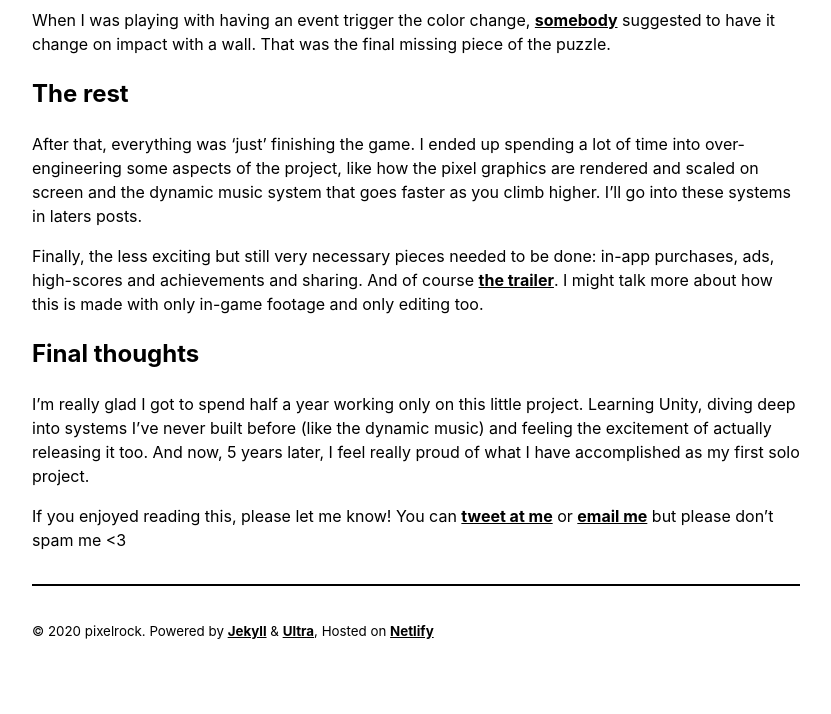
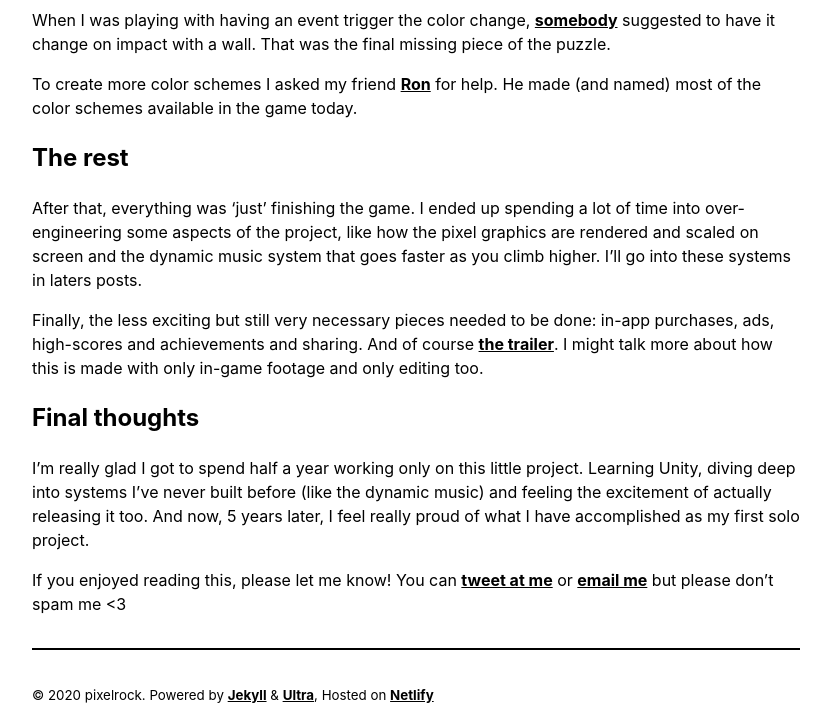
Before and after one commit to PimCoumans/pixelrock-nl, a Jekyll site: the page built from _posts/2020-09-03-making-jumpy-wall-part-1.markdown, in a window 1280 px wide and 900 px high, scrolled down 4687 px, cut to the strip 186-900 px from the top of the window. Shown: the whole strip, without its empty margins (224-1055 px from the left). Built offline with Jekyll 4.4.1, drawn with Linux system fonts in a browser that asks for light colours; before the commit the page ends 5563 px from its top, so only the background shows below that.

Commit message:
Mention Ron

```diff
--- a/_posts/2020-09-03-making-jumpy-wall-part-1.markdown
+++ b/_posts/2020-09-03-making-jumpy-wall-part-1.markdown
@@ -59,6 +59,8 @@ I wanted to take this one step further and see if it was possible to randomize e
 
 When I was playing with having an event trigger the color change, [somebody](https://twitter.com/bitbrain_/status/588236841746354177) suggested to have it change on impact with a wall. That was the final missing piece of the puzzle.
 
+To create more color schemes I asked my friend [Ron](http://roerbak.net) for help. He made (and named) most of the color schemes available in the game today.
+
 ## The rest
 
 After that, everything was 'just' finishing the game. I ended up spending a lot of time into over-engineering some aspects of the project, like how the pixel graphics are rendered and scaled on screen and the dynamic music system that goes faster as you climb higher. I'll go into these systems in laters posts.
```
